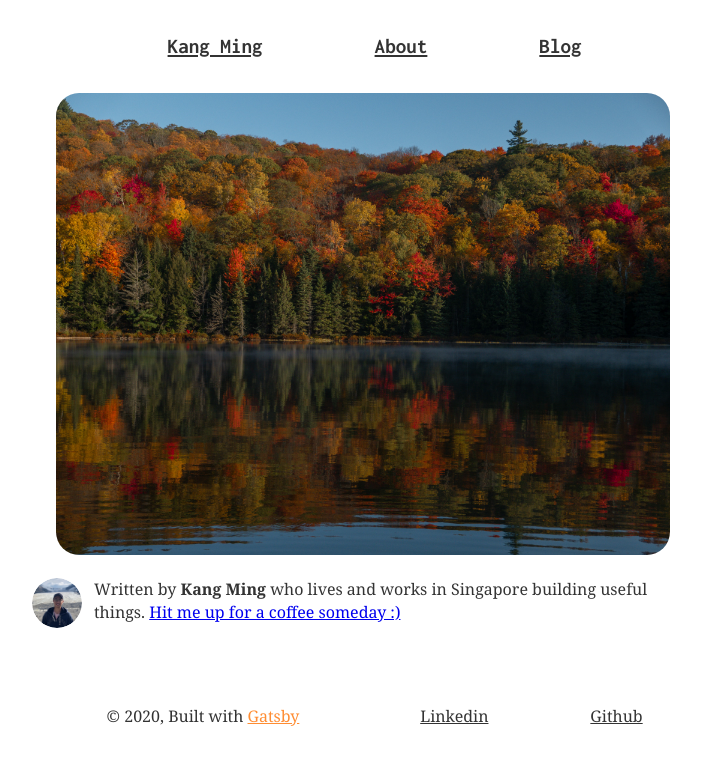
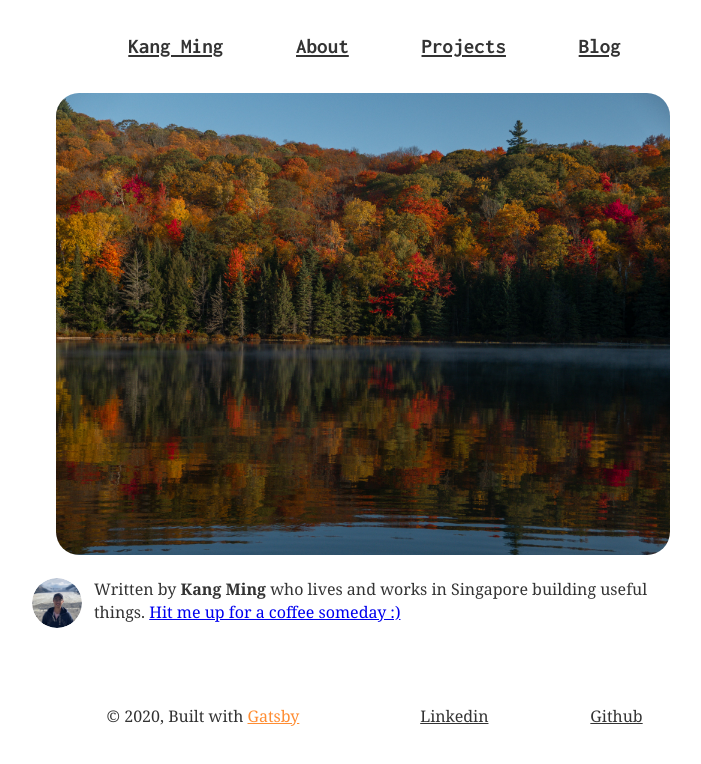
Before and after one commit to kangmingtay/kangmingtay-blog, a Gatsby site: page / in a window 1280 px wide. Shown: the whole page, without its empty margins (277-978 px from the left). Built offline with nearby package versions, Linux system fonts and the light colour scheme; Gatsby itself is replaced by a stand-in of ours; some packages are replaced by stand-ins of ours; what typography-theme-github would draw is missing.

Commit message:
update npm packages

```diff
--- a/package.json
+++ b/package.json
@@ -8,6 +8,8 @@
     "url": "https://github.com/gatsbyjs/gatsby/issues"
   },
   "dependencies": {
+    "@material-ui/core": "^4.11.0",
+    "@material-ui/icons": "^4.9.1",
     "gatsby": "^2.21.37",
     "gatsby-image": "^2.4.4",
     "gatsby-plugin-feed": "^2.5.1",
--- a/src/components/layout.js
+++ b/src/components/layout.js
@@ -37,6 +37,7 @@ const Layout = ({ location, title, children }) => {
       <ul style={styles.ul}>
           <li><Link style={styles.link} to={`/`}>{title}</Link></li>
           <li><Link style={styles.link} to="/about">About</Link></li>
+          <li><Link style={styles.link} to="/projects">Projects</Link></li>
           <li><Link style={styles.link} to="/blog">Blog</Link></li>
       </ul>
     </h3>
```
